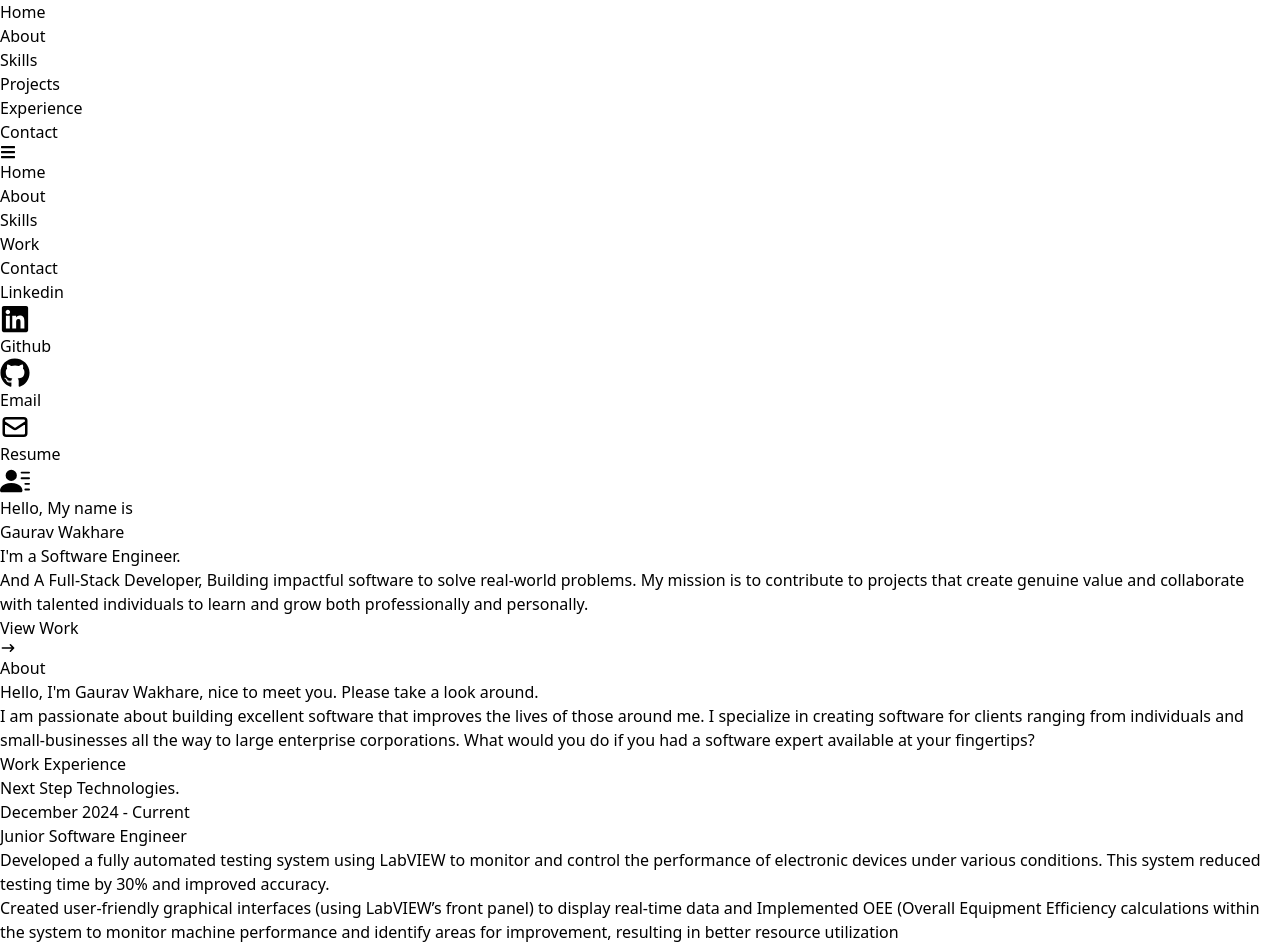
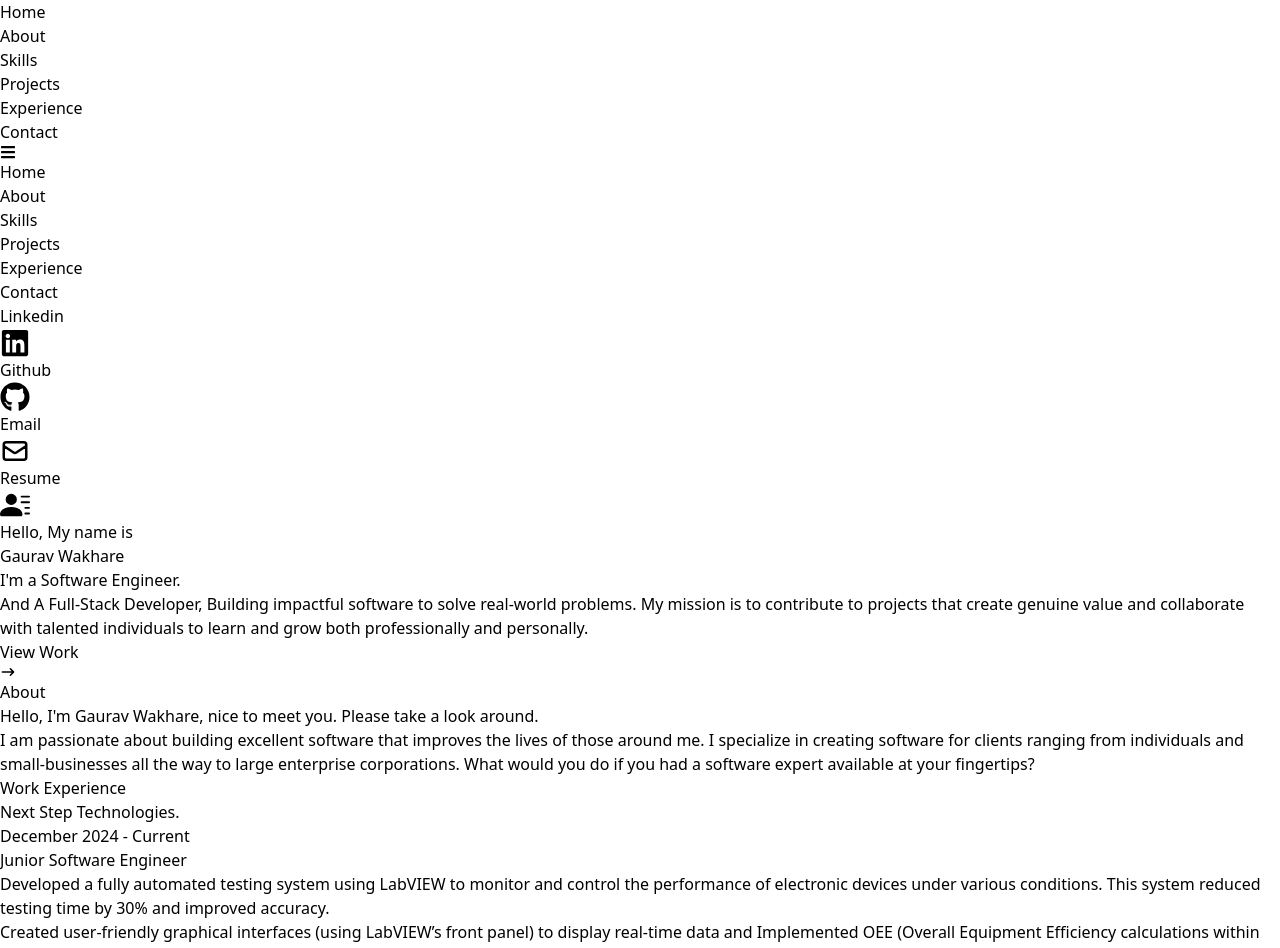
Before and after one commit to Gaurav2418/New_Portfolio, a React (Vite) app: page / in a window 1280 px wide. Shown: the top 948 px of the page. Built offline with nearby package versions, Linux system fonts and the light colour scheme.

Commit message:
UI change

```diff
--- a/src/components/Experience.jsx
+++ b/src/components/Experience.jsx
@@ -4,26 +4,32 @@ const Experience = () => {
     return(
 
 
+        // flex flex-col justify-center items-center w-full w-full h-screen
+<div name='experience' className=" bg-[#0a192f] " >
+    <div className="w-full">
+        <p className='bg-[#0a192f] text-white  text-4xl font-bold  border-b-4 border-pink-600 '>
+            Work Experience
+        </p>
+    </div>
 
-<div name='experience' className="w-full h-screen bg-[#0a192f] flex flex-col justify-center items-center w-full" >
-<p className='bg-[#0a192f] text-white  text-4xl font-bold  border-b-4 border-pink-600 '>Work Experience</p>
 <section class=" dark:bg-gray-900">
     <div className="py-8 px-4 mx-auto max-w-screen-xl lg:py-16">
-        <div className="bg-gray-300 dark:bg-gray-800 border border-gray-200 dark:border-gray-700 rounded-lg p-8 md:p-12 mb-8">
+        <div className="bg-gray-300 mb-[100px] dark:bg-[#EFF3EA] border border-gray-200 dark:border-gray-700 rounded-lg p-8 md:p-12 mb-8">
             {/* <a href="#" class="bg-blue-100 text-blue-800 text-xs font-medium inline-flex items-center px-2.5 py-0.5 rounded-md dark:bg-gray-700 dark:text-blue-400 mb-2">
                 <svg class="w-2.5 h-2.5 me-1.5" aria-hidden="true" xmlns="http://www.w3.org/2000/svg" fill="currentColor" viewBox="0 0 20 14">
                     <path d="M11 0H2a2 2 0 0 0-2 2v10a2 2 0 0 0 2 2h9a2 2 0 0 0 2-2V2a2 2 0 0 0-2-2Zm8.585 1.189a.994.994 0 0 0-.9-.138l-2.965.983a1 1 0 0 0-.685.949v8a1 1 0 0 0 .675.946l2.965 1.02a1.013 1.013 0 0 0 1.032-.242A1 1 0 0 0 20 12V2a1 1 0 0 0-.415-.811Z"/>
                 </svg>
                 Tutorial
             </a> */}
-            <div class='flex justify-between'>
+
+            <div class='sm:flex sm:justify-between'>
             <h2 class="text-gray-900 dark:text-white text-3xl md:text-5xl font-extrabold mb-2">Next Step Technologies.</h2>
             <h3 class="mt-5 font-semibold dark:text-white">December 2024 - Current</h3>
             </div>
             <h2 class="text-gray-600 font-extrabold m-3 dark:text-white">Junior Software Engineer</h2>
 
 
-                <ul class="max-w-screen-xl ml-6 mr-[150px] space-y-1 text-gray-600 list-disc list-inside dark:text-gray-400">
+                <ul class="max-w-screen-xl sm:ml-6 sm:mr-[120px] space-y-1 text-gray-600 list-disc list-inside dark:text-gray-400">
                     <li>
                     Developed a fully automated testing system using LabVIEW to monitor and control the performance of electronic
                     devices under various conditions. This system reduced testing time by 30% and improved accuracy.
--- a/src/components/Navbar.jsx
+++ b/src/components/Navbar.jsx
@@ -87,7 +87,13 @@ const Navbar = () => {
         <li className='py-6 text-4xl'>
           {' '}
           <Link onClick={handleClick} to='work' smooth={true} duration={500}>
-            Work
+            Projects
+          </Link>
+        </li>
+        <li className='py-6 text-4xl'>
+          {' '}
+          <Link onClick={handleClick} to='experience' smooth={true} duration={500}>
+            Experience
           </Link>
         </li>
         <li className='py-6 text-4xl'>
--- a/src/components/Work.jsx
+++ b/src/components/Work.jsx
@@ -29,7 +29,7 @@ const Work = () => {
 
 <section className="bg-[#0a192f] dark:bg-gray-900 ">
     <div className="py-8 px-4 mx-auto max-w-screen-xl lg:py-16">
-        <div className="bg-[#EFF3EA] dark:bg-gray-800 border border-gray-200 dark:border-gray-700 rounded-lg p-8 md:p-12 mb-8">
+        <div className="bg-[#EFF3EA] dark:bg-[#EFF3EA] border border-gray-200 dark:border-gray-700 rounded-lg p-8 md:p-12 mb-8">
             {/* <a href="#" class="bg-blue-100 text-blue-800 text-xs font-medium inline-flex items-center px-2.5 py-0.5 rounded-md dark:bg-gray-700 dark:text-blue-400 mb-2">
                 <svg class="w-2.5 h-2.5 me-1.5" aria-hidden="true" xmlns="http://www.w3.org/2000/svg" fill="currentColor" viewBox="0 0 20 14">
                     <path d="M11 0H2a2 2 0 0 0-2 2v10a2 2 0 0 0 2 2h9a2 2 0 0 0 2-2V2a2 2 0 0 0-2-2Zm8.585 1.189a.994.994 0 0 0-.9-.138l-2.965.983a1 1 0 0 0-.685.949v8a1 1 0 0 0 .675.946l2.965 1.02a1.013 1.013 0 0 0 1.032-.242A1 1 0 0 0 20 12V2a1 1 0 0 0-.415-.811Z"/>
@@ -47,7 +47,7 @@ const Work = () => {
             </a>
         </div>
         <div class="grid md:grid-cols-2 gap-8">
-            <div class="bg-[#EFF3EA] dark:bg-gray-800 border border-gray-200 dark:border-gray-700 rounded-lg p-8 md:p-12">
+            <div class="bg-[#EFF3EA] dark:bg-[#EFF3EA] border border-gray-200 dark:border-gray-700 rounded-lg p-8 md:p-12">
                 {/* <a href="#" class="bg-green-100 text-green-800 text-xs font-medium inline-flex items-center px-2.5 py-0.5 rounded-md dark:bg-gray-700 dark:text-green-400 mb-2">
                     <svg class="w-2.5 h-2.5 me-1.5" aria-hidden="true" xmlns="http://www.w3.org/2000/svg" fill="currentColor" viewBox="0 0 18 18">
                         <path d="M17 11h-2.722L8 17.278a5.512 5.512 0 0 1-.9.722H17a1 1 0 0 0 1-1v-5a1 1 0 0 0-1-1ZM6 0H1a1 1 0 0 0-1 1v13.5a3.5 3.5 0 1 0 7 0V1a1 1 0 0 0-1-1ZM3.5 15.5a1 1 0 1 1 0-2 1 1 0 0 1 0 2ZM16.132 4.9 12.6 1.368a1 1 0 0 0-1.414 0L9 3.55v9.9l7.132-7.132a1 1 0 0 0 0-1.418Z"/>
@@ -99,7 +99,7 @@ const Work = () => {
                 </a>
             </div>
 
-            <div class="bg-[#EFF3EA] dark:bg-gray-800 border border-gray-200 dark:border-gray-700 rounded-lg p-8 md:p-12">
+            <div class="bg-[#EFF3EA] dark:bg-[#EFF3EA] border border-gray-200 dark:border-gray-700 rounded-lg p-8 md:p-12">
                 {/* <a href="#" class="bg-purple-100 text-purple-800 text-xs font-medium inline-flex items-center px-2.5 py-0.5 rounded-md dark:bg-gray-700 dark:text-purple-400 mb-2">
                     <svg class="w-2.5 h-2.5 me-1.5" aria-hidden="true" xmlns="http://www.w3.org/2000/svg" fill="none" viewBox="0 0 20 16">
                         <path stroke="currentColor" stroke-linecap="round" stroke-linejoin="round" stroke-width="2" d="M5 4 1 8l4 4m10-8 4 4-4 4M11 1 9 15"/>
```
